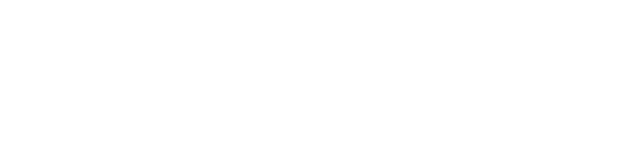
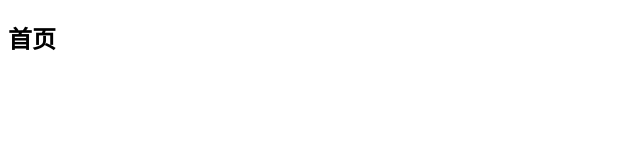
Before and after one commit to song237/git-demo, a plain HTML site: page index.html in a window 1280 px wide. Shown: the whole page, without its empty margins (0-640 px from the left). Drawn offline with Linux system fonts and the light colour scheme.

Commit message:
添加h2标签

```diff
--- a/index.html
+++ b/index.html
@@ -9,7 +9,7 @@
 </head>
 
 <body>
-
+    <h2>首页</h2>
 </body>
 
 </html>
```
